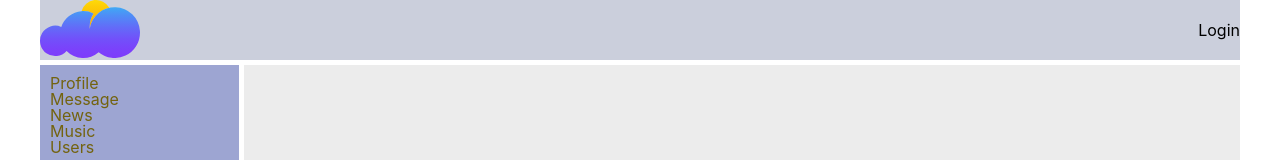
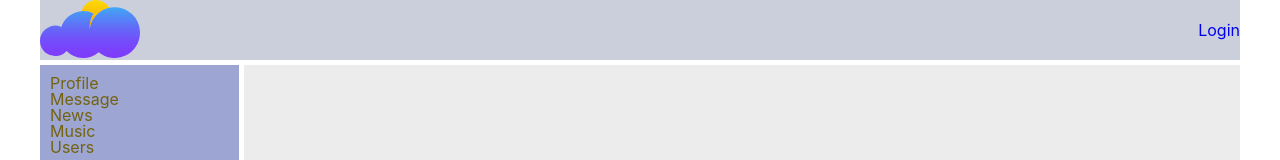
Before and after one commit to Niki202/my_first_social_network, a React (Create React App) app: page /profile in a window 1280 px wide. Shown: the top 160 px of the page. Built offline with nearby package versions, Linux system fonts and the light colour scheme; no server answers; a web font is replaced by a local one.

Commit message:
Добавлена возможность перехода на свой профиль из header

```diff
--- a/src/Redux/redux-store.js
+++ b/src/Redux/redux-store.js
@@ -1,5 +1,5 @@
 import {combineReducers, legacy_createStore} from "redux";
-import {profileReducer} from "./ProfileReducer";
+import {profileReducer} from "./Profile-reducer";
 import {dialogsReducer} from "./Dialogs-reducer";
 import {usersReducer} from "./Users-reducer";
 import {authReducer} from "./auth-reducer";
--- a/src/Redux/store.jsx
+++ b/src/Redux/store.jsx
@@ -1,5 +1,5 @@
 import {dialogsReducer} from "./Dialogs-reducer";
-import {profileReducer} from "./ProfileReducer";
+import {profileReducer} from "./Profile-reducer";
 
 
 
--- a/src/components/Header/Header.jsx
+++ b/src/components/Header/Header.jsx
@@ -10,10 +10,10 @@ const Header = (props) => {
             </div>
             <div>
                 {props.isAuth
-                ? <NavLink to={`/profile/${props.userId}`}>
+                    ? <NavLink to={`/profile/${props.userId}`} onClick={() => props.onClickLogin()}>
                         {props.login}
                     </NavLink>
-                : 'Login'}
+                    : <NavLink to={'/login'} onClick={() => {props.onClickLogin()}}>Login</NavLink>}
             </div>
         </header>
     )
--- a/src/components/Header/HeaderContainer.jsx
+++ b/src/components/Header/HeaderContainer.jsx
@@ -3,7 +3,7 @@ import React from "react";
 import {setUserAuthData} from "../../Redux/auth-reducer";
 import {connect} from "react-redux";
 import axios from "axios";
-import {setIsFetchingProfile} from "../../Redux/ProfileReducer";
+import {setIsFetchingProfile} from "../../Redux/Profile-reducer";
 
 class HeaderContainer extends React.Component {
     componentDidMount() {
@@ -11,15 +11,18 @@ class HeaderContainer extends React.Component {
             if(response.data.resultCode === 0){
                 let {id, email, login} = response.data.data
                 this.props.setUserAuthData(id, email, login);
-                this.props.setIsFetchingProfile(true)
+                // this.props.setIsFetchingProfile(true)
             }
 
         })
     }
+    onClickLogin() {
+        this.props.setIsFetchingProfile(true)
+    }
 
     render() {
         return (
-            <Header {...this.props}/>
+            <Header {...this.props} onClickLogin={this.onClickLogin}/>
         )
     }
 }
--- a/src/components/Profile/Profile.jsx
+++ b/src/components/Profile/Profile.jsx
@@ -1,12 +1,12 @@
 import classes from './Profile.module.css'
 import MyPosts from './MyPosts/MyPosts'
 import ProfileInfo from "./ProfileInfo/ProfileInfo";
-import {addPost, changeNewPost, setProfile} from "../../Redux/ProfileReducer";
+import {addPost, changeNewPost, setProfile} from "../../Redux/Profile-reducer";
 import {connect} from "react-redux";
 import React from "react";
 import axios from "axios";
 import {useLocation, useNavigate, useParams} from 'react-router-dom'
-import {setIsFetchingProfile} from "../../Redux/ProfileReducer";
+import {setIsFetchingProfile} from "../../Redux/Profile-reducer";
 import {Preloader} from "../Common/Preloader/Preloader";
 
 
```
Also changed, not shown: src/Redux/Profile-reducer.jsx (renamed from src/Redux/ProfileReducer.jsx).
